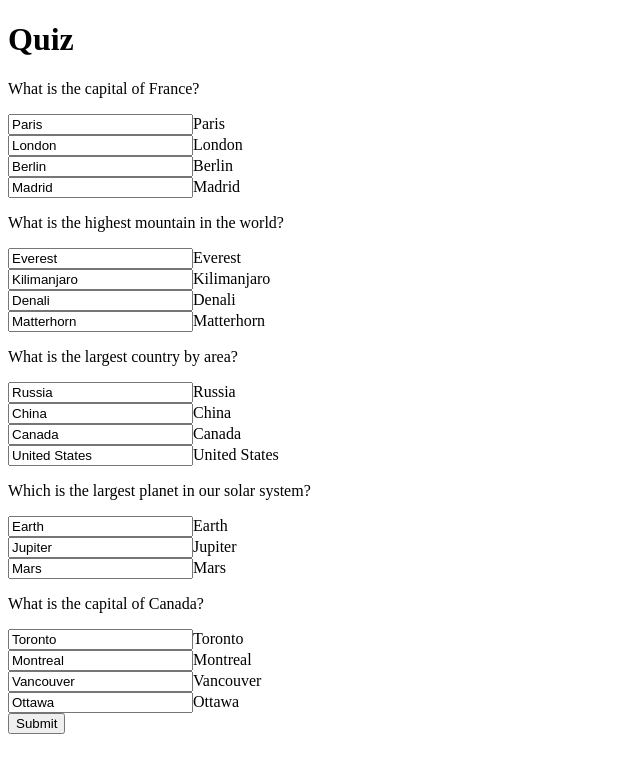
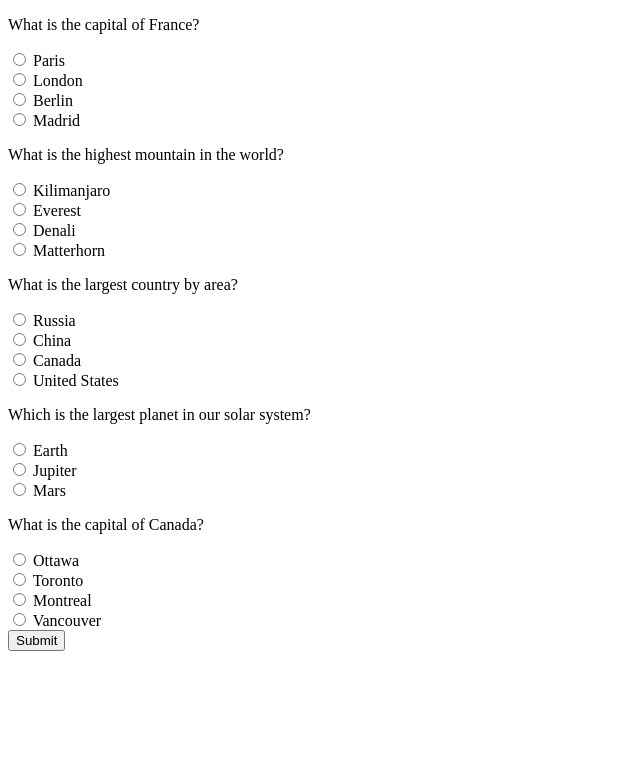
Before and after one commit to acciojob/quiz-with-session-Neelam123K, a website: page main.html in a window 1280 px wide. Shown: the whole page, without its empty margins (0-640 px from the left). Drawn offline with Linux system fonts and the light colour scheme.

Commit message:
created a submission

```diff
--- a/main.html
+++ b/main.html
@@ -1,17 +1,49 @@
 <!DOCTYPE html>
+<html lang="en">
+<head>
+  <meta charset="UTF-8">
+  <title>Quiz App</title>
+</head>
+<body>
+  <div id="questions">
+    <div>
+      <p>What is the capital of France?</p>
+      <input type="radio" name="q1" value="a"> Paris<br>
+      <input type="radio" name="q1" value="b"> London<br>
+      <input type="radio" name="q1" value="c"> Berlin<br>
+      <input type="radio" name="q1" value="d"> Madrid<br>
+    </div>
+    <div>
+      <p>What is the highest mountain in the world?</p>
+      <input type="radio" name="q2" value="a"> Kilimanjaro<br>
+      <input type="radio" name="q2" value="b"> Everest<br>
+      <input type="radio" name="q2" value="c"> Denali<br>
+      <input type="radio" name="q2" value="d"> Matterhorn<br>
+    </div>
+    <div>
+      <p>What is the largest country by area?</p>
+      <input type="radio" name="q3" value="a"> Russia<br>
+      <input type="radio" name="q3" value="b"> China<br>
+      <input type="radio" name="q3" value="c"> Canada<br>
+      <input type="radio" name="q3" value="d"> United States<br>
+    </div>
+    <div>
+      <p>Which is the largest planet in our solar system?</p>
+      <input type="radio" name="q4" value="a"> Earth<br>
+      <input type="radio" name="q4" value="b"> Jupiter<br>
+      <input type="radio" name="q4" value="c"> Mars<br>
+    </div>
+    <div>
+      <p>What is the capital of Canada?</p>
+      <input type="radio" name="q5" value="a"> Ottawa<br>
+      <input type="radio" name="q5" value="b"> Toronto<br>
+      <input type="radio" name="q5" value="c"> Montreal<br>
+      <input type="radio" name="q5" value="d"> Vancouver<br>
+    </div>
+  </div>
 
-<html>
-  <head>
-    <link rel="stylesheet" href="styles.css" />
-  </head>
-
-  <body>
-    <!-- do not change this code -->
-    <h1>Quiz</h1>
-    <div id="questions"></div>
-    <button id="submit">Submit</button>
-    <div id="score"></div>
-
+  <button id="submit">Submit</button>
+  <div id="score"></div>
     <script type="text/javascript" src="./script.js"></script>
   </body>
 </html>
--- a/script.js
+++ b/script.js
@@ -27,71 +27,48 @@ const questions = [
   },
 ];
 
-// DOM Elements
-const questionsElement = document.getElementById("questions");
-const submitBtn = document.getElementById("submit");
-const scoreElement = document.getElementById("score");
+const questions = document.querySelectorAll('#questions div');
 
-// Load previous answers from sessionStorage
-let userAnswers = JSON.parse(sessionStorage.getItem("progress")) || [];
+// Save selected answers in sessionStorage
+questions.forEach((question, index) => {
+  const radios = question.querySelectorAll('input[type="radio"]');
+  radios.forEach(radio => {
+    radio.addEventListener('change', () => {
+      sessionStorage.setItem(`progress_q${index + 1}`, radio.value);
+    });
+  });
+});
 
-// Render Questions with Restored Answers
-function renderQuestions() {
-  questionsElement.innerHTML = "";
+// Restore selected answers on page load
+window.onload = () => {
+  questions.forEach((question, index) => {
+    const savedAnswer = sessionStorage.getItem(`progress_q${index + 1}`);
+    if (savedAnswer) {
+      const radio = question.querySelector(`input[type="radio"][value="${savedAnswer}"]`);
+      if (radio) {
+        radio.checked = true;
+      }
+    }
+  });
 
-  questions.forEach((question, i) => {
-    const questionDiv = document.createElement("div");
-    const questionText = document.createElement("p");
-    questionText.textContent = question.question;
-    questionDiv.appendChild(questionText);
+  const storedScore = localStorage.getItem('score');
+  if (storedScore) {
+    document.getElementById('score').innerText = `Your score is ${storedScore} out of 5.`;
+  }
+};
 
-    question.choices.forEach((choice) => {
-      const label = document.createElement("label");
-      const input = document.createElement("input");
-
-      input.type = "true";
-      input.name = `question-${i}`;
-      input.value = choice;
-
-      // Restore checked option from session storage
-      if (userAnswers[i] === choice) {
-        input.checked = true;
-      }
-
-      input.addEventListener("change", () => {
-        userAnswers[i] = choice;
-        sessionStorage.setItem("progress", JSON.stringify(userAnswers));
-      });
-
-      label.appendChild(input);
-      label.appendChild(document.createTextNode(choice));
-      questionDiv.appendChild(label);
-      questionDiv.appendChild(document.createElement("br"));
-    });
-
-    questionsElement.appendChild(questionDiv);
-  });
-}
-
-// Handle Submit
-submitBtn.addEventListener("click", () => {
+// Submit button logic
+document.getElementById('submit').addEventListener('click', () => {
+  const correctAnswers = ['a', 'b', 'a', 'b', 'a']; // Correct options
   let score = 0;
 
-  questions.forEach((question, i) => {
-    if (userAnswers[i] === question.answer) {
+  questions.forEach((question, index) => {
+    const selected = question.querySelector('input[type="radio"]:checked');
+    if (selected && selected.value === correctAnswers[index]) {
       score++;
     }
   });
 
-  scoreElement.textContent = `Your score is ${score} out of ${questions.length}.`;
-  localStorage.setItem("score", score.toString());
+  document.getElementById('score').innerText = `Your score is ${score} out of 5.`;
+  localStorage.setItem('score', score);
 });
-
-// Restore score if already submitted
-const storedScore = localStorage.getItem("score");
-if (storedScore !== null) {
-  scoreElement.textContent = `Your score is ${storedScore} out of ${questions.length}.`;
-}
-
-// Initial render
-renderQuestions();
```
